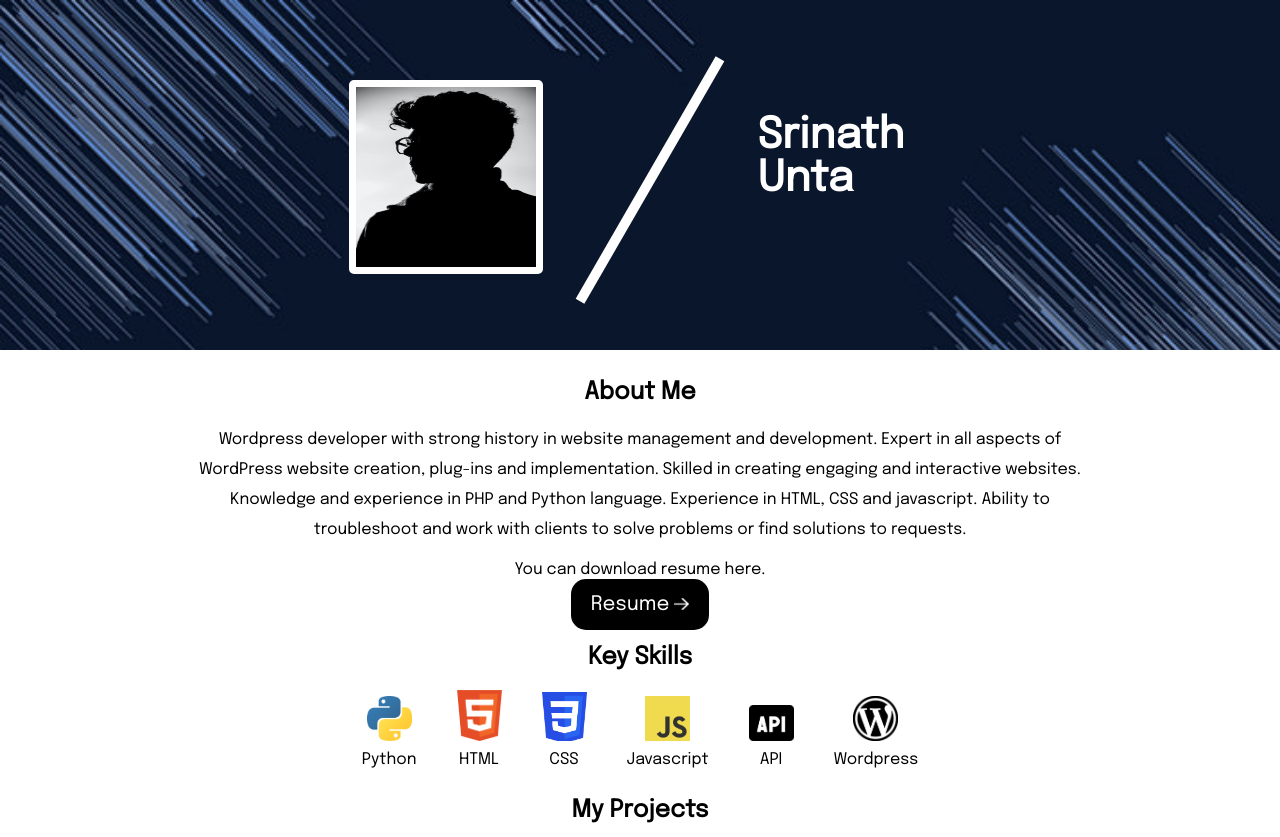
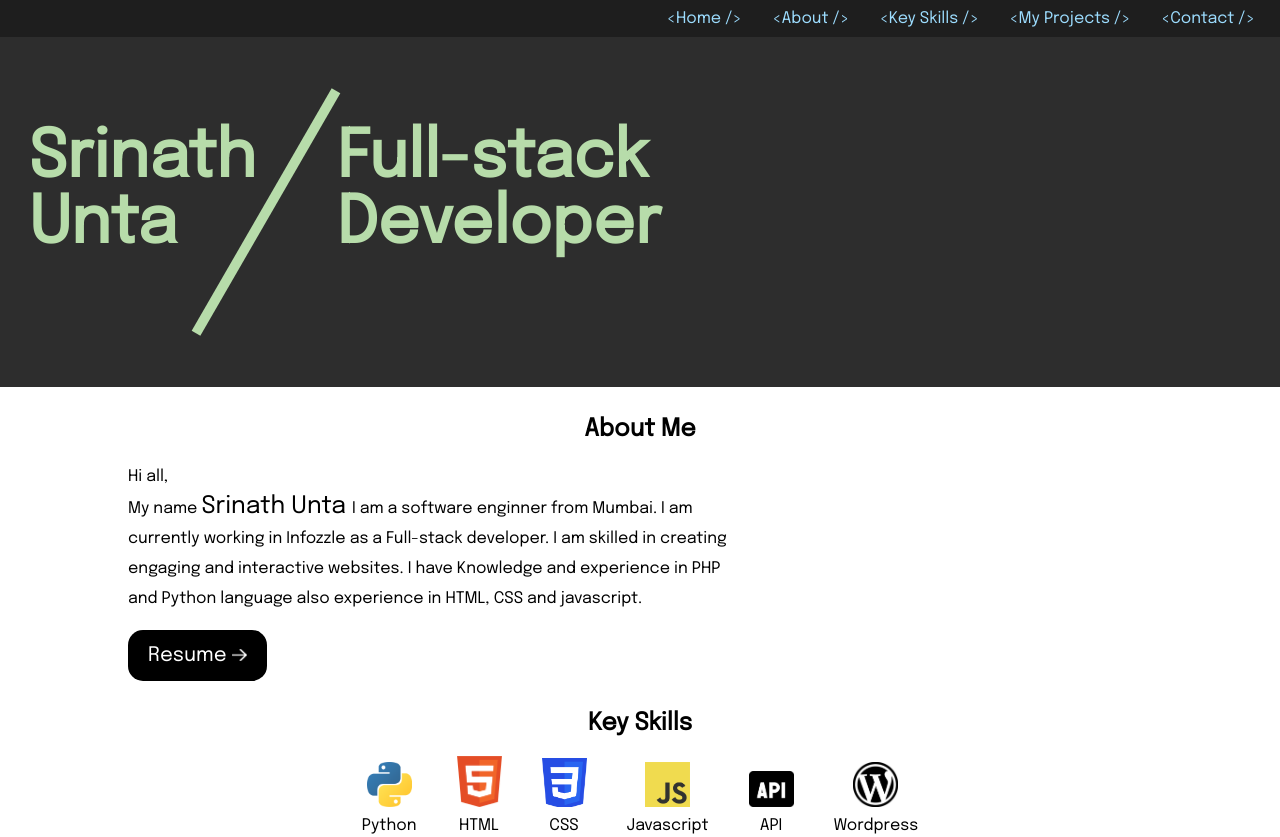
Before and after one commit to srinathunta/Srinath-Portfolio-site, a Gatsby site: page / in a window 1280 px wide. Shown: the top 837 px of the page. Built offline with nearby package versions, Linux system fonts and the light colour scheme; Gatsby itself is replaced by a stand-in of ours; no server answers.

Commit message:
first commit

```diff
--- a/package.json
+++ b/package.json
@@ -19,6 +19,8 @@
     "gatsby": "^3.13.0",
     "react": "^17.0.1",
     "react-dom": "^17.0.1",
+    "react-intersection-observer": "^8.32.1",
+    "react-scroll": "^1.8.4",
     "react-sticky-header": "^0.2.0"
   }
 }
--- a/src/components/about-me.js
+++ b/src/components/about-me.js
@@ -4,16 +4,18 @@ import Arrow from "../images/right-arrow.png"
 
 export default function About(){
     return(
-        <section className="about-me content">
+        <section className="about-me content" id="about">
             <h2 className='about-head'>About Me</h2>
-            <p className='about-text'>Wordpress developer with strong history in website management and development. Expert in
-all aspects of WordPress website creation, plug-ins and implementation. Skilled in creating
-engaging and interactive websites. Knowledge and experience in PHP and Python language.
-Experience in HTML, CSS and javascript. Ability to troubleshoot and work with clients to
-solve problems or find solutions to requests.
+            <div className="about-left">
+            <p className='about-text'>Hi all, <br />My name <span className="highlight"> Srinath Unta </span>I am a software enginner from Mumbai. I am currently working in Infozzle as a Full-stack developer. I am skilled in creating
+engaging and interactive websites. I have Knowledge and experience in PHP and Python language also experience in HTML, CSS and javascript.
 </p>
-            <div className="resume-text"><p>You can download resume here.</p>
+            <div className="resume-text">
             <a className='about-resume' href={Resume} download>Resume <img className="right-arrow" src={Arrow} alt="reight-arrow" /></a></div>
+            </div>
+            <div className="about-right">
+
+            </div>
         </section>
     );
 }
--- a/src/components/contact.js
+++ b/src/components/contact.js
@@ -4,7 +4,7 @@ import whatsapp from '../images/WhatsApp.png'
 
 export default function Contact(){
     return(
-        <section className="contact content">
+        <section className="contact content" id="contact">
             <h2>Contact Me</h2>
             <div className="contact-me">
                 <div className="contact-links"><a href="mailto:srinath.unta@gmail.com?subject=Hello"><img src={Gmail} alt="" /><p>srinath.unta@gmail.com</p></a></div>
--- /dev/null
+++ b/src/components/head-nav.js
@@ -0,0 +1,14 @@
+import React from "react";
+import { Link } from 'react-scroll'
+
+export default function Head(){
+    return(
+        <ul className="sticky">
+            <li><Link to="home" smooth={true} offset={-50} duration={500}>&lt;Home /&gt;</Link></li>
+            <li><Link to="about" smooth={true} offset={-50} duration={500}>&lt;About /&gt;</Link></li>
+            <li><Link to="skills" smooth={true} offset={-50} duration={500}>&lt;Key Skills /&gt;</Link></li>
+            <li><Link to="projects" smooth={true} offset={-50} duration={500}>&lt;My Projects /&gt;</Link></li>
+            <li><Link to="contact" smooth={true} offset={-50} duration={500}>&lt;Contact /&gt;</Link></li>
+        </ul>
+    )
+}
--- a/src/components/key-skills.js
+++ b/src/components/key-skills.js
@@ -1,13 +1,24 @@
-import React from "react";
+import React, { useEffect, useState } from "react";
 import Python from '../images/skills/python.png'
 import Html from '../images/skills/html.png'
 import Css from '../images/skills/css.png'
 import Javascript from '../images/skills/JavaScript.png'
 import Api from '../images/skills/api.png'
 import Wordpress from '../images/skills/wordpress.png'
+import { useInView } from 'react-intersection-observer';
 export default function KeySkills(){
+
+    const [isvisible, setVisible] = useState('not-visible');
+    const { ref, inView } = useInView();
+    useEffect(() =>{
+        if(inView){
+            setVisible('visible');
+            console.log(isvisible);
+        }
+    },[inView])
+
     return(
-        <section className="key-skills content">
+        <section ref={ref} className={`key-skills content ${isvisible}`} id="skills">
             <h2 className="skills-head">Key Skills</h2>
             <div className="all-skills">
                 <div className="skill"><img src={Python} alt="python"/>Python</div>
--- a/src/components/main-banner.js
+++ b/src/components/main-banner.js
@@ -2,13 +2,13 @@ import React from "react";
 import Profile from '../images/profile-demo.jpg'
 export default function Banner(){
     return(
-        <section className='banner'>
+        <section className='banner' id="home">
             <div className="text">
                 <div className='slide-left banner-text'>
-                    <img className="profile-image" src={Profile} alt="profile-image"/>
+                    <h2>Srinath<br />Unta</h2>
                 </div>
                 <div className="vl"></div>
-                <div className='slide-right banner-text'><h2>Srinath<br />Unta</h2></div>
+                <div className='slide-right banner-text'><h2>Full-stack<br />Developer</h2></div>
             </div>
 
         </section>
--- a/src/components/projects.js
+++ b/src/components/projects.js
@@ -14,13 +14,13 @@ export default function GitProjects(){
       }, []);
 
     return(
-        <section className="gitprojects content">
+        <section className="gitprojects content" id="projects">
             <h2>My Projects</h2>
             <ul className="card-wrapper">
                 {projects && projects.map(project => {
                     return (
                         <li className="card">
-                            <a href={project.html_url} target="_blank">
+                            <a href={project.html_url} target="_blank" rel="noreferrer">
                                 <h2>{project.name}</h2>
                             </a>
                             <p className="project-description">{project.description}</p>
--- a/src/pages/index.js
+++ b/src/pages/index.js
@@ -5,10 +5,12 @@ import About from '../components/about-me.js';
 import KeySkills from '../components/key-skills.js'
 import GitProjects from '../components/projects.js'
 import Contact from '../components/contact.js'
+import Head from '../components/head-nav.js'
 // markup
 const IndexPage = () => {
   return (
     <main>
+      <Head />
       <Banner />
       <About />
       <KeySkills />
--- a/src/styles/style.css
+++ b/src/styles/style.css
@@ -5,16 +5,36 @@ body {
   padding: 0px;
   font-family: "Epilogue", sans-serif;
 }
+span.highlight {
+  font-size: 24px;
+}
 section.content {
   text-align: center;
-  width: 70%;
+  width: 80%;
   margin: 30px auto;
+}
+ul.sticky {
+  position: sticky;
+  top: 0;
+  list-style: none;
+  padding: 10px;
+  margin: 0px;
+  background: #1e1e1e;
+  text-align: right;
+  z-index: 999;
+}
+ul.sticky li {
+  display: inline-block;
+  margin: 0px 15px;
+  cursor: pointer;
+  color: #9cdcfe;
 }
 /* banner */
 .banner {
-  background: url("../images/banner-back.jpg");
+  background: #2d2d2d;
   height: 350px;
   background-size: 100%;
+  position: relative;
 }
 .banner div {
   color: #fff;
@@ -42,7 +62,7 @@ section.content {
     opacity: 1;
   }
   100% {
-    transform: translateX(-150%);
+    transform: translateX(-100%);
   }
 }
 @keyframes slide-right {
@@ -57,17 +77,18 @@ section.content {
     opacity: 1;
   }
   100% {
-    transform: translateX(80%);
+    transform: translateX(25%);
   }
 }
 .banner .text {
-  text-align: center;
-  display: block;
+  left: 20%;
+  position: absolute;
+  top: 10%;
 }
 .banner .vl {
   height: 280px;
   display: inline-block;
-  border-left: 10px solid white;
+  border-left: 10px solid #b7dcaa;
   margin: 0px 5px;
   transform: rotate(30deg);
   position: absolute;
@@ -84,12 +105,21 @@ section.content {
   border: 7px solid #fff;
   border-radius: 5px;
 }
-.banner .slide-right.banner-text h2 {
+.banner .banner-text h2 {
   text-align: left;
-  font-size: 42px;
+  font-size: 65px;
+  color: #b7dcaa;
 }
 /* banner end */
 /* about-me */
+.about-left {
+  text-align: left;
+  width: 60%;
+}
+.about-right {
+  width: 40%;
+  float: left;
+}
 .about-me p.about-text {
   line-height: 30px;
 }
@@ -100,6 +130,8 @@ a.about-resume {
   background: black;
   padding: 15px 20px;
   border-radius: 15px;
+  display: block;
+  width: fit-content;
 }
 a.about-resume img.right-arrow {
   width: 15px;
@@ -110,26 +142,26 @@ a.about-resume:hover img.right-arrow {
 }
 /* about-me end */
 /* Key skills */
-.all-skills .skill {
+.key-skills.visible .all-skills .skill {
   display: inline-block;
   margin: 0px 20px;
-  animation: slidein 1s cubic-bezier(0.68, -0.55, 0.265, 1.55) both;
+  animation: slidein 0.6s cubic-bezier(0.68, -0.55, 0.265, 1.55) both;
   /* animation-duration: 1s;
   animation-name: slidein; */
 }
-.all-skills .skill:nth-child(2) {
+.key-skills.visible .all-skills .skill:nth-child(2) {
   animation-delay: 0.2s;
 }
-.all-skills .skill:nth-child(3) {
+.key-skills.visible .all-skills .skill:nth-child(3) {
   animation-delay: 0.3s;
 }
-.all-skills .skill:nth-child(4) {
+.key-skills.visible .all-skills .skill:nth-child(4) {
   animation-delay: 0.4s;
 }
-.all-skills .skill:nth-child(5) {
+.key-skills.visible .all-skills .skill:nth-child(5) {
   animation-delay: 0.5s;
 }
-.all-skills .skill:nth-child(6) {
+.key-skills.visible .all-skills .skill:nth-child(6) {
   animation-delay: 0.6s;
 }
 @keyframes slidein {
```
Also changed, not shown: 2 other files.
